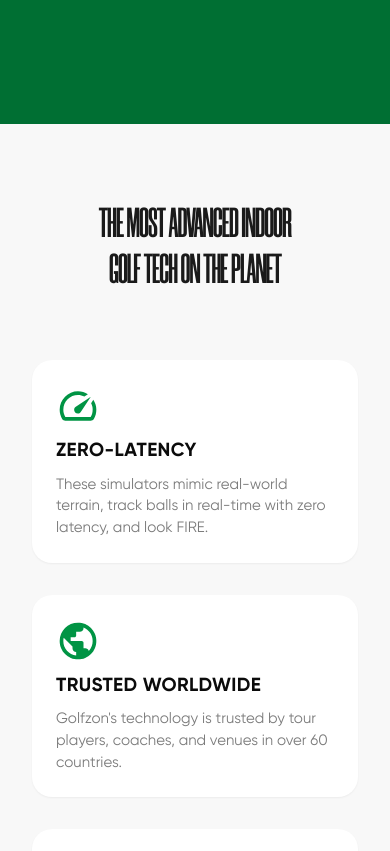
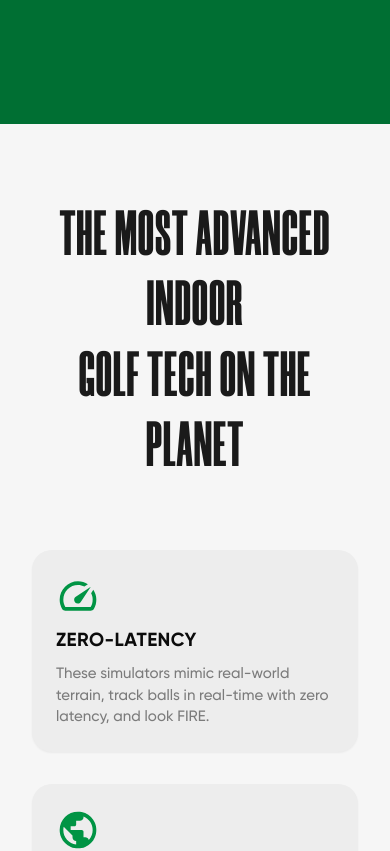
Before and after one commit to mohd-azaan/TVG, a React (Vite) app: page /simulator in a window 390 px wide. Shown: the part 800-1651 px from the top of the page. Built offline with nearby package versions, Linux system fonts and the light colour scheme.

Commit message:
refactor: Update heading styles for Corporate and EventsWeHost sections for improved responsiveness

```diff
--- a/src/components/Events/Corporate.jsx
+++ b/src/components/Events/Corporate.jsx
@@ -73,7 +73,7 @@ export const Corporate = () => {
 							{/* Right Column: Content */}
 							<div className='space-y-6'>
 								{/* Main Section Heading - Following design system standards */}
-								<h2 className='font-morganite font-black text-[clamp(64px,6vw,80px)] leading-[0.95] tracking-[0.02em] text-black uppercase'>
+								<h2 className='font-morganite font-black text-5xl sm:text-6xl md:text-7xl lg:text-8xl xl:text-[80px] leading-[0.95] tracking-[0.02em] text-black uppercase'>
 									Corporate Events That Don't Feel Like Work
 								</h2>
 
--- a/src/screens/EventsPage/sections/EventsWeHostSection.jsx
+++ b/src/screens/EventsPage/sections/EventsWeHostSection.jsx
@@ -55,7 +55,7 @@ export const EventsWeHostSection = () => {
 					{/* Level 3: Content Container */}
 					<div className='max-w-[1200px] mx-auto text-center'>
 						{/* Section Title - Following design system standards */}
-						<h2 className='font-morganite font-black text-[clamp(64px,6vw,80px)] leading-[0.95] tracking-[0.02em] text-black uppercase mb-12'>
+						<h2 className='font-morganite font-black text-5xl sm:text-6xl md:text-7xl lg:text-8xl xl:text-[80px] leading-[0.95] tracking-[0.02em] text-black uppercase mb-12'>
 							Events We Host
 						</h2>
 
--- a/src/screens/SimulatorPage/Sections/FeaturesSection.jsx
+++ b/src/screens/SimulatorPage/Sections/FeaturesSection.jsx
@@ -28,11 +28,11 @@ export const FeaturesSection = () => {
 	];
 
 	return (
-		<section className='w-full bg-[#f8f8f8] py-20 lg:py-28'>
+		<section className='w-full bg-[#F6F6F6] py-20 lg:py-24'>
 			<div className='max-w-[1200px] mx-auto px-8 lg:px-16'>
 				{/* Section Header */}
 				<div className='text-center mb-16 lg:mb-20'>
-					<h2 className='font-morganite font-bold text-[42px] sm:text-[48px] lg:text-[56px] xl:text-[64px] leading-[1.1] text-[#1a1a1a] tracking-[-1px] max-w-5xl mx-auto uppercase'>
+					<h2 className='font-morganite font-black text-[clamp(64px,6vw,80px)] leading-[1.1] text-[#1a1a1a] tracking-[1px] max-w-5xl mx-auto uppercase'>
 						THE MOST ADVANCED INDOOR
 						<br />
 						GOLF TECH ON THE PLANET
@@ -44,7 +44,7 @@ export const FeaturesSection = () => {
 					{features.map((feature, index) => (
 						<div
 							key={index}
-							className='bg-white rounded-[20px] p-6 lg:p-8 shadow-sm flex flex-col'
+							className='bg-[#EDEDED] rounded-[20px] p-6 lg:p-8 shadow-sm flex flex-col'
 						>
 							{/* Top block: icon + title - slightly reduced height to decrease card height */}
 							<div className='min-h-[72px] lg:min-h-[80px] flex flex-col items-start'>
@@ -63,7 +63,7 @@ export const FeaturesSection = () => {
 
 							{/* Description block - aligned start and separated */}
 							<div className='mt-3'>
-								<p className='font-gilroy text-[15px] lg:text-[16px] leading-[1.45] text-[#7b7b7b] max-w-[520px]'>
+								<p className='font-gilroy font-medium text-[15px] lg:text-[16px] leading-[1.45] text-[#7b7b7b] max-w-[520px]'>
 									{feature.description}
 								</p>
 							</div>
```
